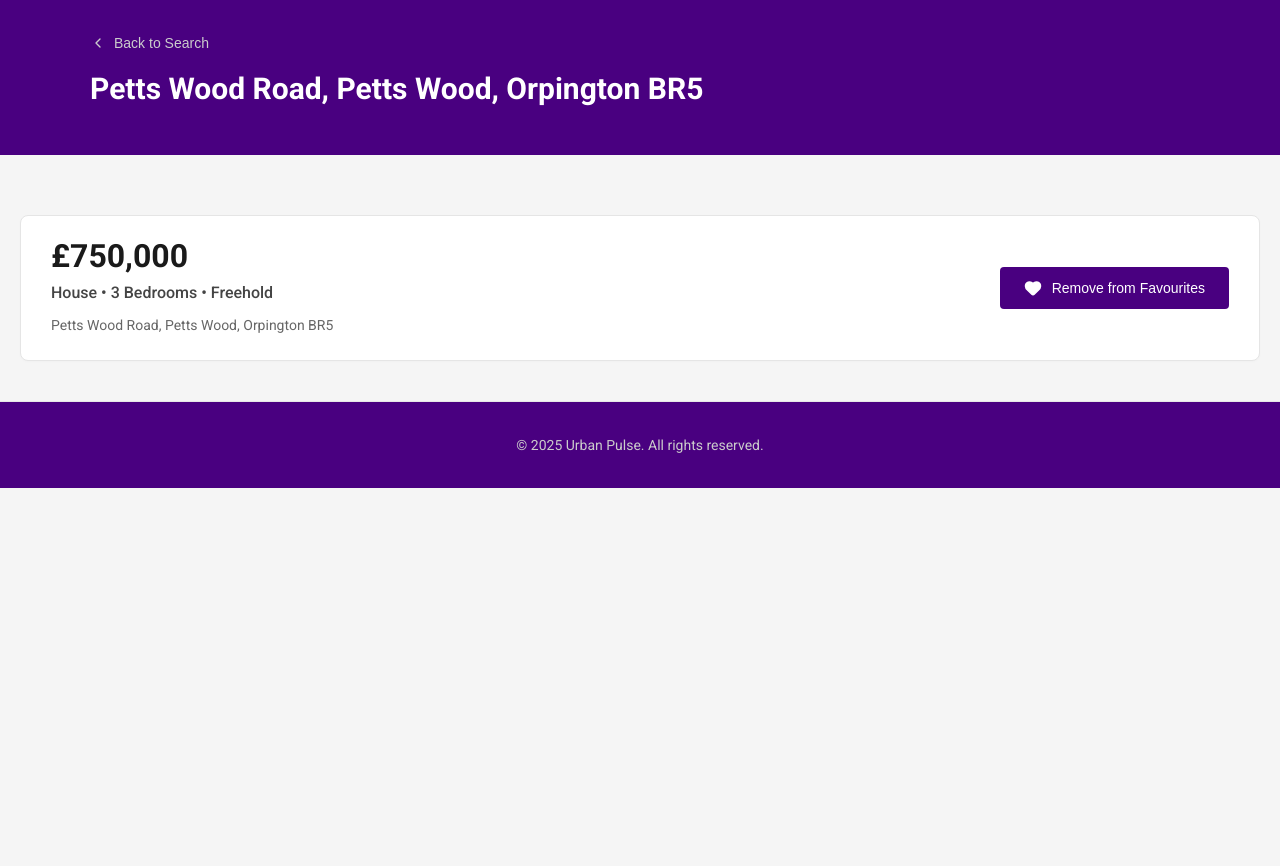
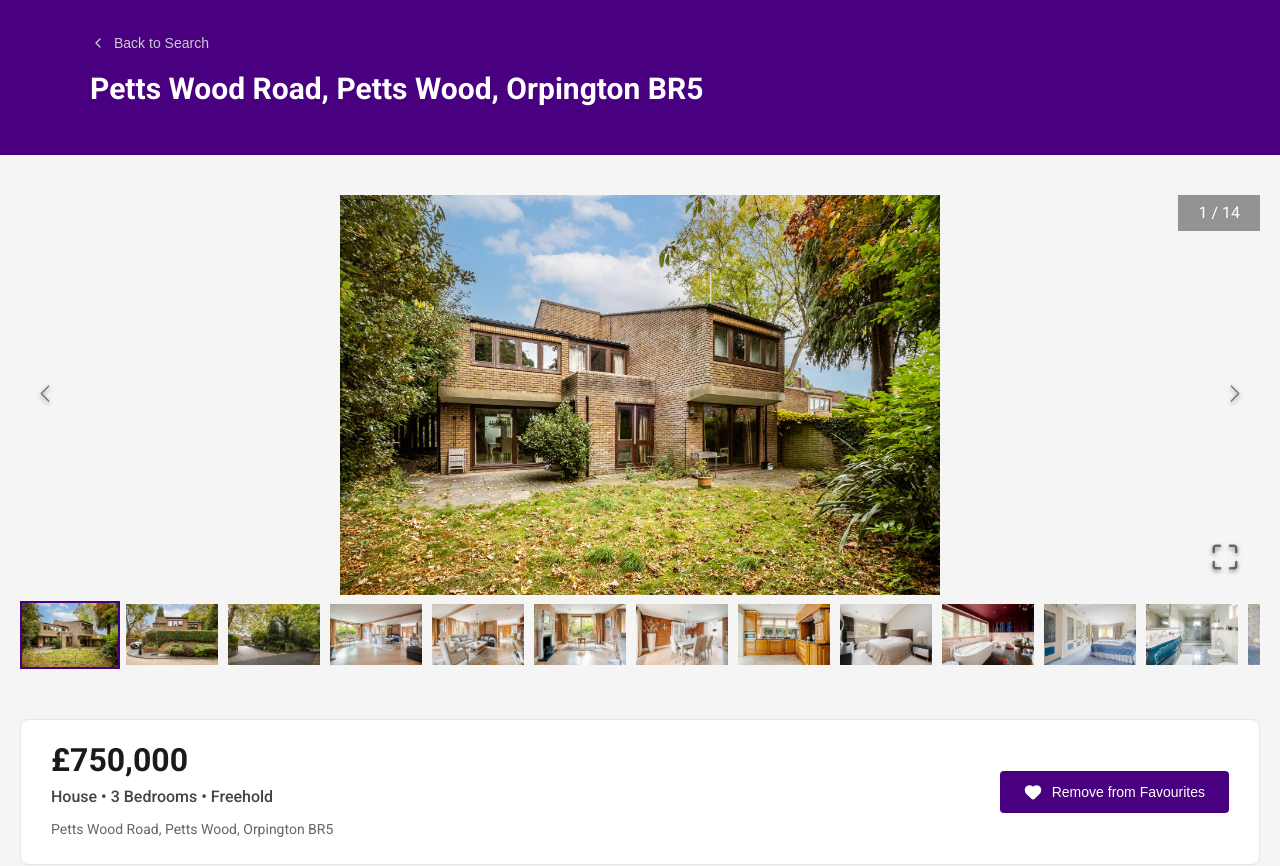
Before and after one commit to shenukamilan/urban-pulse, a React (Vite) app: page /property in a window 1280 px wide. Shown: the top 866 px of the page. Before the commit the page ends 800 px from the top, so only its background shows below. Built offline with nearby package versions, Linux system fonts and the light colour scheme.

Commit message:
Add Property Gallery component and update images in Properties.json

```diff
--- a/package.json
+++ b/package.json
@@ -15,6 +15,7 @@
     "react": "^19.2.0",
     "react-datepicker": "^9.1.0",
     "react-dom": "^19.2.0",
+    "react-image-gallery": "^1.4.0",
     "react-router-dom": "^7.11.0",
     "react-select": "^5.10.2"
   },
--- a/src/components/FavouriteItem/FavouriteItem.jsx
+++ b/src/components/FavouriteItem/FavouriteItem.jsx
@@ -7,7 +7,7 @@ const FavouriteItem = ({ item }) => {
     <div className="fav-item">
       <div className="fav-thumb-container">
         <img
-          src={item.images[1]}
+          src={item.images[0]}
           alt={item.type}
           className="fav-thumb"
         />
--- a/src/components/PropertyCard/PropertyCard.jsx
+++ b/src/components/PropertyCard/PropertyCard.jsx
@@ -6,7 +6,7 @@ const PropertyCard = ({ property }) => {
   return (
     <div className="prop-card">
       <div className="prop-image-wrapper">
-        <img src={property.images[1]} alt={property.type} className="prop-image" />
+        <img src={property.images[0]} alt={property.type} className="prop-image" />
         <button className="heart-btn">
           <Heart size={20} />
         </button>
--- /dev/null
+++ b/src/components/PropertyGallery/PropertyGallery.css
@@ -0,0 +1,33 @@
+.gallery {
+    width: 100%;
+    overflow: hidden;
+}
+
+.image-gallery-slide img {
+    height: 400px;
+    object-fit: cover;
+    width: 100%;
+}
+
+.fullscreen .image-gallery-slide img {
+    height: 100vh;
+    object-fit: contain;
+}
+
+.image-gallery-icon .image-gallery-svg,
+.image-gallery-fullscreen-button .image-gallery-svg {
+    height: 30px;
+    width: 30px;
+    color: rgba(0, 0, 0, 0.5);
+}
+
+.image-gallery-thumbnail:hover {
+    border: 4px solid var(--brand-primary);
+    opacity: 1;
+}
+
+.image-gallery-thumbnail.active,
+.image-gallery-thumbnail:focus {
+    border: 2px solid var(--brand-primary);
+    opacity: 1;
+}
--- /dev/null
+++ b/src/components/PropertyGallery/PropertyGallery.jsx
@@ -0,0 +1,27 @@
+import React from 'react';
+import ImageGallery from 'react-image-gallery';
+import 'react-image-gallery/styles/css/image-gallery.css';
+import './PropertyGallery.css';
+
+const PropertyGallery = ({ images }) => {
+
+  const galleryItems = images.map((image) => {
+    return {
+      original: image,
+      thumbnail: image
+    };
+  });
+
+  return (
+    <div className="gallery">
+      <ImageGallery
+        items={galleryItems}
+        showPlayButton={false}
+        showIndex={true}
+        showFullscreenButton={true}
+      />
+    </div>
+  );
+};
+
+export default PropertyGallery;
--- a/src/data/properties.json
+++ b/src/data/properties.json
@@ -8,7 +8,7 @@
             "tenure": "Freehold",
             "description": "Attractive three bedroom semi-detached family home situated within 0.5 miles of Petts Wood station with fast trains to London and within easy walking distance of local shops, schools, bus routes and National Trust woodland. The property comprises; two receptions, fitted 18'9 x 10'1 kitchen/breakfast room and conservatory. The property also benefits from having a utility room and cloakroom. To the first floor there are three bedrooms and a family bathroom with separate WC. Additional features include double glazing, gas central heating and a well presented interior...",
             "location": "Petts Wood Road, Petts Wood, Orpington BR5",
-            "picture": "images/prop1pic1small.jpg",
+            "picture": "/Images/property1/0.jpeg",
             "url": "properties/prop1.html",
             "added": {
                 "month": "October",
@@ -16,7 +16,6 @@
                 "year": 2022
             },
             "images": [
-                "/Images/property1/0.jpeg",
                 "/Images/property1/1.jpeg",
                 "/Images/property1/2.jpeg",
                 "/Images/property1/3.jpeg",
@@ -41,7 +40,7 @@
             "tenure": "Freehold",
             "description": "Presented in excellent decorative order throughout is this two double bedroom, two bathroom, garden flat. The modern fitted kitchen is open plan to the living room which boasts solid wooden floors and includes integrated appliances including a dishwasher & a washing machine. This large open plan benefits from bi folding doors onto a secluded private courtyard garden. Both bedrooms are double sized, and the family bathroom boasts a matching three piece suite a shower attachment over the bath. There is also a separate wet room. There are walnut doors throughout and wiring for Sky TV/aerial points in the living room/kitchen and both bedrooms.<br>This apartment being only five years old, is still under a 10 year building guarantee...",
             "location": "Crofton Road Orpington BR6",
-            "picture": "images/prop2pic1small.jpg",
+            "picture": "/Images/property2/0.jpeg",
             "url": "properties/prop2.html",
             "added": {
                 "month": "September",
@@ -49,7 +48,6 @@
                 "year": 2022
             },
             "images": [
-                "/Images/property2/0.jpeg",
                 "/Images/property2/1.jpeg",
                 "/Images/property2/2.jpeg",
                 "/Images/property2/3.jpeg",
--- a/src/pages/PropertyPage/PropertyPage.css
+++ b/src/pages/PropertyPage/PropertyPage.css
@@ -1,5 +1,6 @@
 .property-page-layout {
   display: flex;
+  flex-direction: column;
   gap: 25px;
   max-width: 1400px;
   margin: 40px auto;
--- a/src/pages/PropertyPage/PropertyPage.jsx
+++ b/src/pages/PropertyPage/PropertyPage.jsx
@@ -3,6 +3,7 @@ import propertiesData from "../../data/properties.json"
 import PropertyHeader from '../../components/PropertyHeader/PropertyHeader';
 import PropertyInfoBar from '../../components/PropertyInfoBar/PropertyInfoBar';
 import './PropertyPage.css';
+import ImageGallery from '../../components/PropertyGallery/PropertyGallery';
 
 
 function PropertyPage() {
@@ -16,6 +17,9 @@ function PropertyPage() {
         onBack={() => console.log("Go back")}
       />
       <div className="property-page-layout">
+        <ImageGallery
+          images={currentProperty.images}
+        />
         <PropertyInfoBar
           property={currentProperty}
           isFavourite={true}
```
Also changed, not shown: 1 other file (tests, documents, lock files or other folders).
